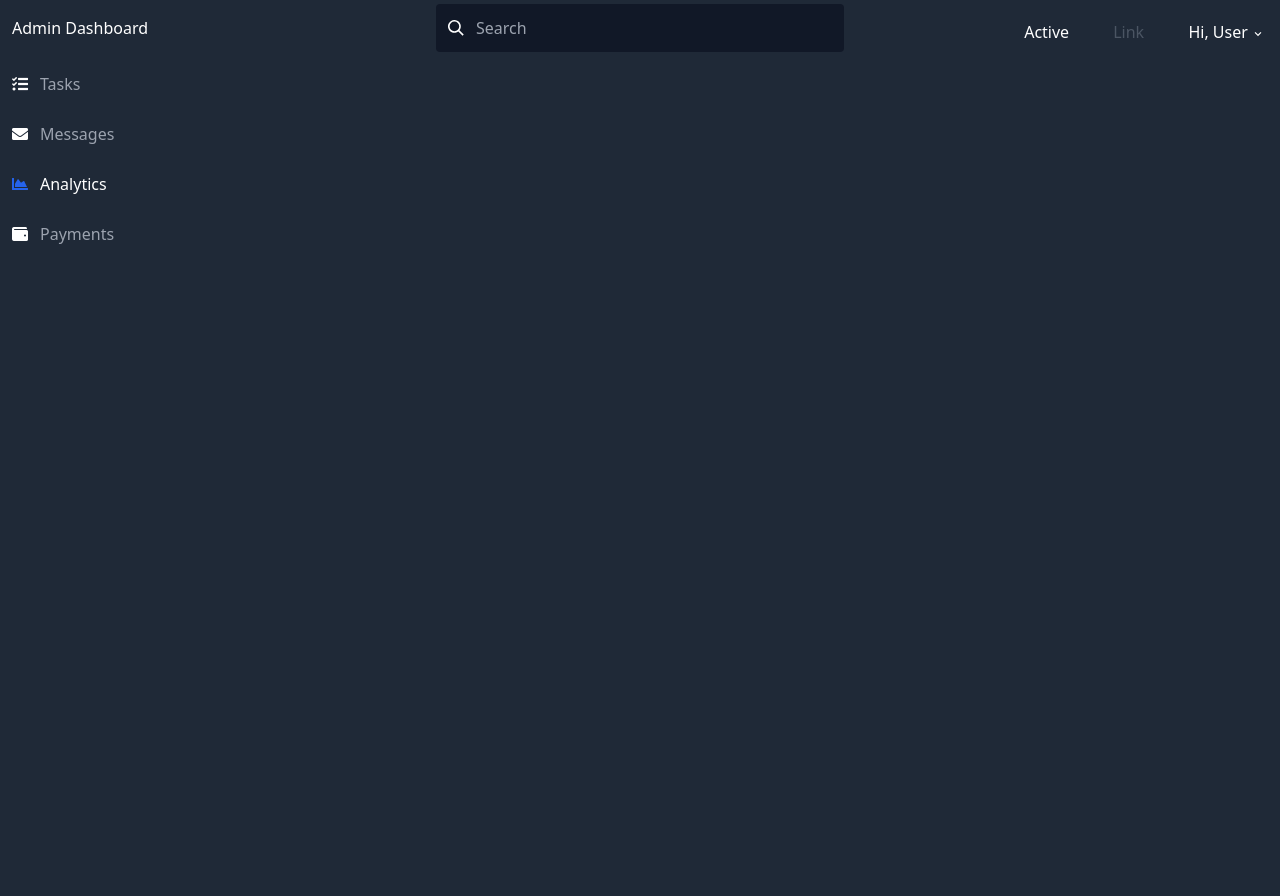
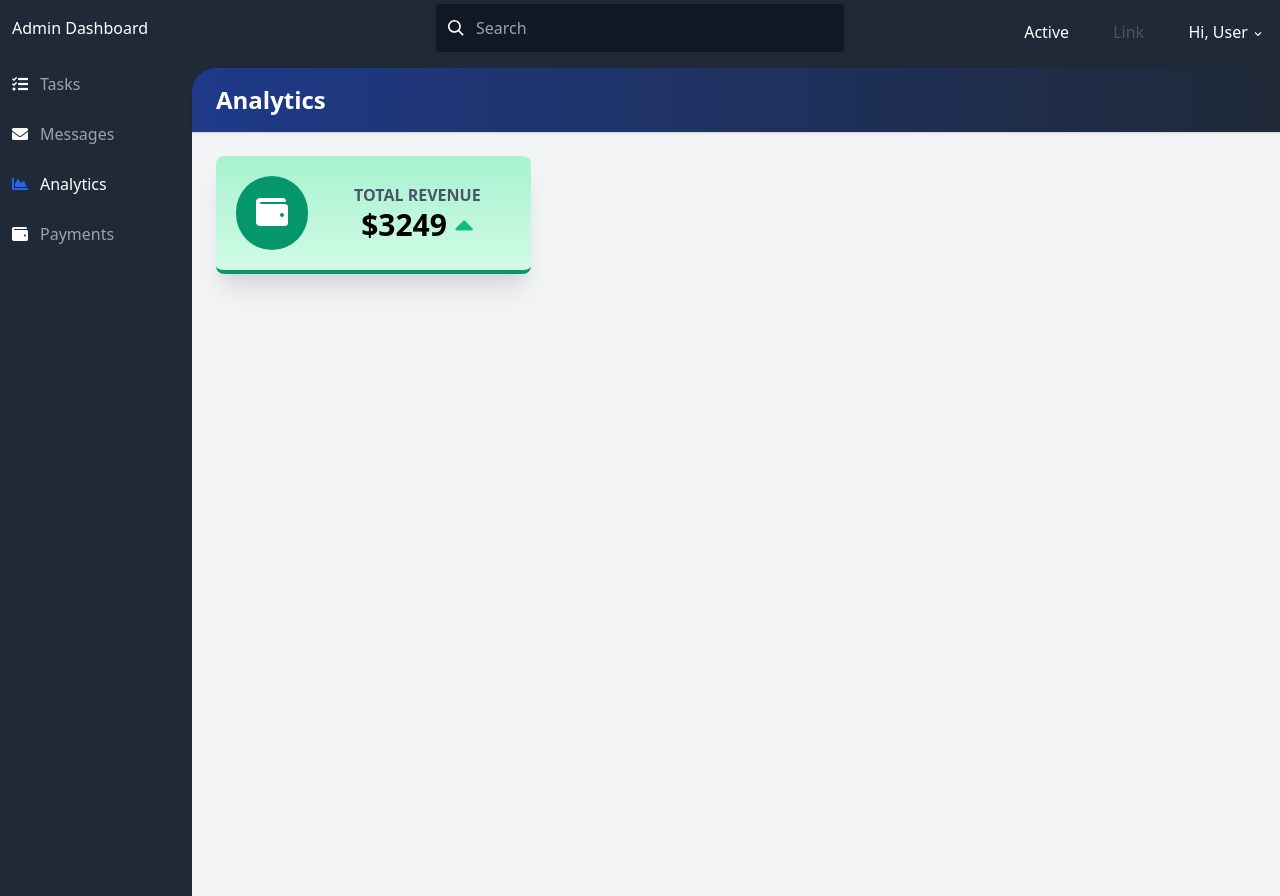
Before and after one commit to allensarmiento/admin-dashboard, a React (Create React App) app in the folder client/: page / in a window 1280 px wide. Built offline with nearby package versions, Linux system fonts and the light colour scheme.

Commit message:
Fix sidebar width and add metric card

```diff
--- /dev/null
+++ b/client/src/components/metric-card.tsx
@@ -0,0 +1,72 @@
+import classnames from 'classnames';
+
+interface Props {
+  gradient: string;
+  background: string;
+  icon: string;
+  heading: string;
+  text: string;
+  textColor: string;
+  textIcon: string;
+}
+
+const MetricCard = ({
+  gradient,
+  background,
+  icon,
+  heading,
+  text,
+  textColor,
+  textIcon,
+}: Props) => {
+  return (
+    <div className={classnames(
+      'p-6',
+      'w-full',
+      'md:w-1/2',
+      'xl:w-1/3',
+    )}>
+      <div className={classnames(
+        'p-5',
+        'bg-gradient-to-b',
+        'border-b-4',
+        'rounded-lg',
+        'shadow-xl',
+        gradient,
+      )}>
+        <div className="flex flex-row items-center">
+          <div className="flex-shrink pr-4">
+            <div className={classnames(
+              'rounded-full',
+              'p-5',
+              background,
+            )}>
+              <i className={icon}></i>
+            </div>
+          </div>
+          <div className={classnames(
+            'flex-1',
+            'text-right',
+            'md:text-center',
+          )}>
+            <h5 className={classnames(
+              'font-bold',
+              'uppercase',
+              'text-gray-600',
+            )}>
+              {heading}
+            </h5>
+            <h3 className="font-bold text-3xl">
+              {text}&nbsp;
+              <span className={textColor}>
+                <i className={textIcon}></i>
+              </span>
+            </h3>
+          </div>
+        </div>
+      </div>
+    </div>
+  );
+};
+
+export default MetricCard;
--- a/client/src/core/sidebar.tsx
+++ b/client/src/core/sidebar.tsx
@@ -13,7 +13,7 @@ const Sidebar = ({ children }: Props) => {
       'z-10',
       'bottom-0',
       'w-full',
-      'wd:w-48',
+      'md:w-48',
       'h-16',
       'md:h-screen',
       'mt-12',
--- a/client/src/pages/Home.tsx
+++ b/client/src/pages/Home.tsx
@@ -1,5 +1,6 @@
 import classnames from 'classnames';
 import Navigation from '../core/navigation';
+import MetricCard from '../components/metric-card';
 import Sidebar from '../core/sidebar';
 import SidebarItem from '../core/sidebar-item';
 
@@ -59,7 +60,35 @@ const Home = () => {
           'md:pb-5',
           'bg-gray-100',
         )}>
-          <div className="bg-gray-800 pt-3"></div>
+          <div className="bg-gray-800 pt-3">
+            <div className={classnames(
+              'rounded-tl-3xl',
+              'bg-gradient-to-r',
+              'from-blue-900',
+              'to-gray-800',
+              'p-4',
+              'shadow',
+              'text-2xl',
+              'text-white',
+            )}>
+              <h3 className="font-bold pl-2">Analytics</h3>
+            </div>
+          </div>
+          <section className="flex flex-wrap">
+            <MetricCard
+              gradient={classnames(
+                'from-green-200',
+                'to-green-100',
+                'border-green-600',
+              )}
+              background="bg-green-600"
+              icon="fa fa-wallet fa-2x fa-inverse"
+              heading="Total Revenue"
+              text="$3249"
+              textColor="text-green-500"
+              textIcon="fas fa-caret-up"
+            />
+          </section>
         </main>
       </div>
     </div>
```
